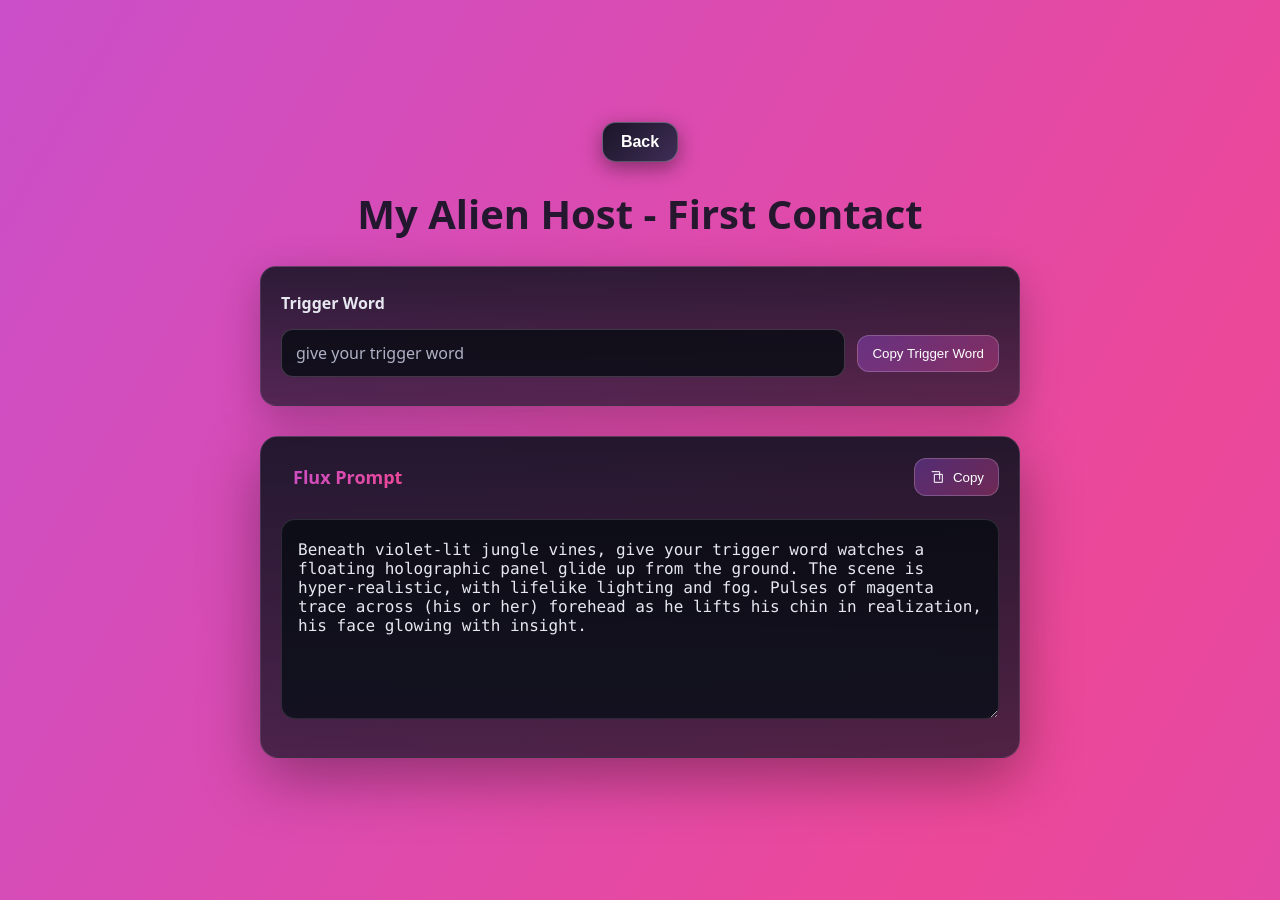
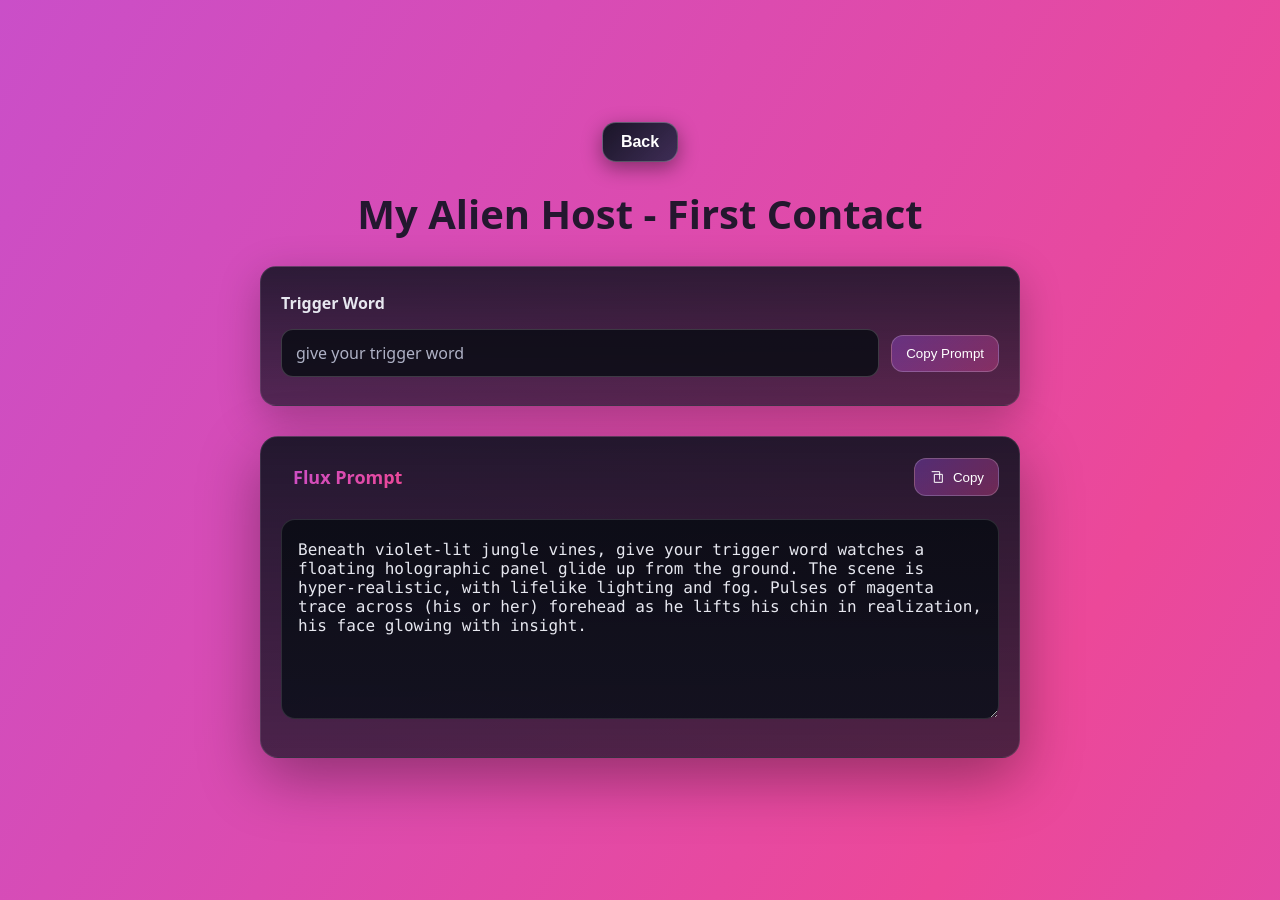
Before and after one commit to wolfman30/ai-twin-prompts, a Jekyll site: the page built from _prompts/first-contact.md, in a window 1280 px wide. Built offline with Jekyll 4.4.1, drawn with Linux system fonts in a browser that asks for light colours; part of the change alters nothing that is shown.

Commit message:
removing the copy trigger word functionality as it is not needed

```diff
--- a/_layouts/prompt.html
+++ b/_layouts/prompt.html
@@ -23,13 +23,13 @@ layout: null
       {% assign __trigger_id = __trigger.id | default: "trigger-word-input" %}
       {% assign __trigger_label = __trigger.label | default: "Trigger Word" %}
       {% assign __trigger_placeholder = __trigger.placeholder | default: "give your trigger word" %}
-      {% assign __trigger_copy_label = __trigger.copy_label | default: "Copy Word" %}
+      {% assign __trigger_copy_label = __trigger.copy_label | default: "Copy Prompt" %}
       {% assign __trigger_token = __trigger.token | default: "(your-trigger-word)" %}
       <div class="trigger-card">
         <label class="trigger-label" for="{{ __trigger_id }}">{{ __trigger_label }}</label>
         <div class="trigger-controls">
           <input class="trigger-input-field" id="{{ __trigger_id }}" type="text" placeholder="{{ __trigger_placeholder }}" autocomplete="off" />
-          <button class="copy-btn trigger-copy" type="button" onclick="copyTriggerWord('{{ __trigger_id }}')">{{ __trigger_copy_label }}</button>
+          <button class="copy-btn trigger-copy" type="button" onclick="copyPromptWithTrigger('{{ __trigger_id }}', 'content_main')">{{ __trigger_copy_label }}</button>
         </div>
       </div>
     {% endif %}
--- a/_prompts/first-contact.md
+++ b/_prompts/first-contact.md
@@ -8,7 +8,7 @@ trigger_field:
   id: trigger-word-input
   label: Trigger Word
   placeholder: "give your trigger word"
-  copy_label: Copy Trigger Word
+  copy_label: Copy Prompt
   token: "(your-trigger-word)"
 prompt: |
   Beneath violet-lit jungle vines, (your-trigger-word) watches a floating holographic panel glide up from the ground. The scene is hyper-realistic, with lifelike lighting and fog. Pulses of magenta trace across (his or her) forehead as he lifts his chin in realization, his face glowing with insight.
--- a/assets/js/prompt.js
+++ b/assets/js/prompt.js
@@ -47,7 +47,7 @@ function initTriggerWord() {
   if (!input || !textarea || !template) return;
 
   const token = trigger.token || "(your-trigger-word)";
-  const placeholder = trigger.placeholder || "your trigger word";
+  const placeholder = trigger.placeholder || "give your trigger word";
 
   const applyValue = () => {
     const entry = input.value.trim();
@@ -57,30 +57,20 @@ function initTriggerWord() {
   };
 
   input.addEventListener("input", applyValue);
+  input._applyTriggerToPrompt = applyValue;
+  input._targetPromptField = mainFieldId;
+
   applyValue();
 }
 
-function fallbackCopyTriggerWord(inputEl) {
-  if (!inputEl) return;
-
-  inputEl.focus();
-  inputEl.select();
-  let copied = false;
-  try {
-    copied = document.execCommand("copy");
-  } catch (_) {
-    copied = false;
-  }
-
-  showToast(copied ? "Trigger word copied!" : "Copy failed");
-
-  const len = inputEl.value.length;
-  inputEl.setSelectionRange(len, len);
-}
-
-function copyTriggerWord(inputId) {
+function copyPromptWithTrigger(inputId, fieldId) {
+  const cfg = window.promptPageConfig || {};
   const input = document.getElementById(inputId);
   if (!input) return;
+
+  const mainFieldId = fieldId || input._targetPromptField || cfg.mainFieldId || "content_main";
+  const textarea = document.getElementById(mainFieldId);
+  if (!textarea) return;
 
   const value = input.value.trim();
   if (!value) {
@@ -91,16 +81,22 @@ function copyTriggerWord(inputId) {
 
   if (value !== input.value) {
     input.value = value;
-    input.dispatchEvent(new Event("input", { bubbles: true }));
   }
 
-  if (navigator.clipboard && navigator.clipboard.writeText) {
-    navigator.clipboard.writeText(value)
-      .then(() => showToast("Trigger word copied!"))
-      .catch(() => fallbackCopyTriggerWord(input));
+  if (typeof input._applyTriggerToPrompt === "function") {
+    input._applyTriggerToPrompt();
   } else {
-    fallbackCopyTriggerWord(input);
+    const template = cfg.promptTemplate || "";
+    const trigger = cfg.triggerConfig || {};
+    const token = trigger.token || "(your-trigger-word)";
+    const placeholder = trigger.placeholder || "give your trigger word";
+    if (template) {
+      const replacement = value || placeholder;
+      textarea.value = template.split(token).join(replacement);
+    }
   }
+
+  copyIt(mainFieldId);
 }
 
 document.addEventListener("DOMContentLoaded", () => {
```
